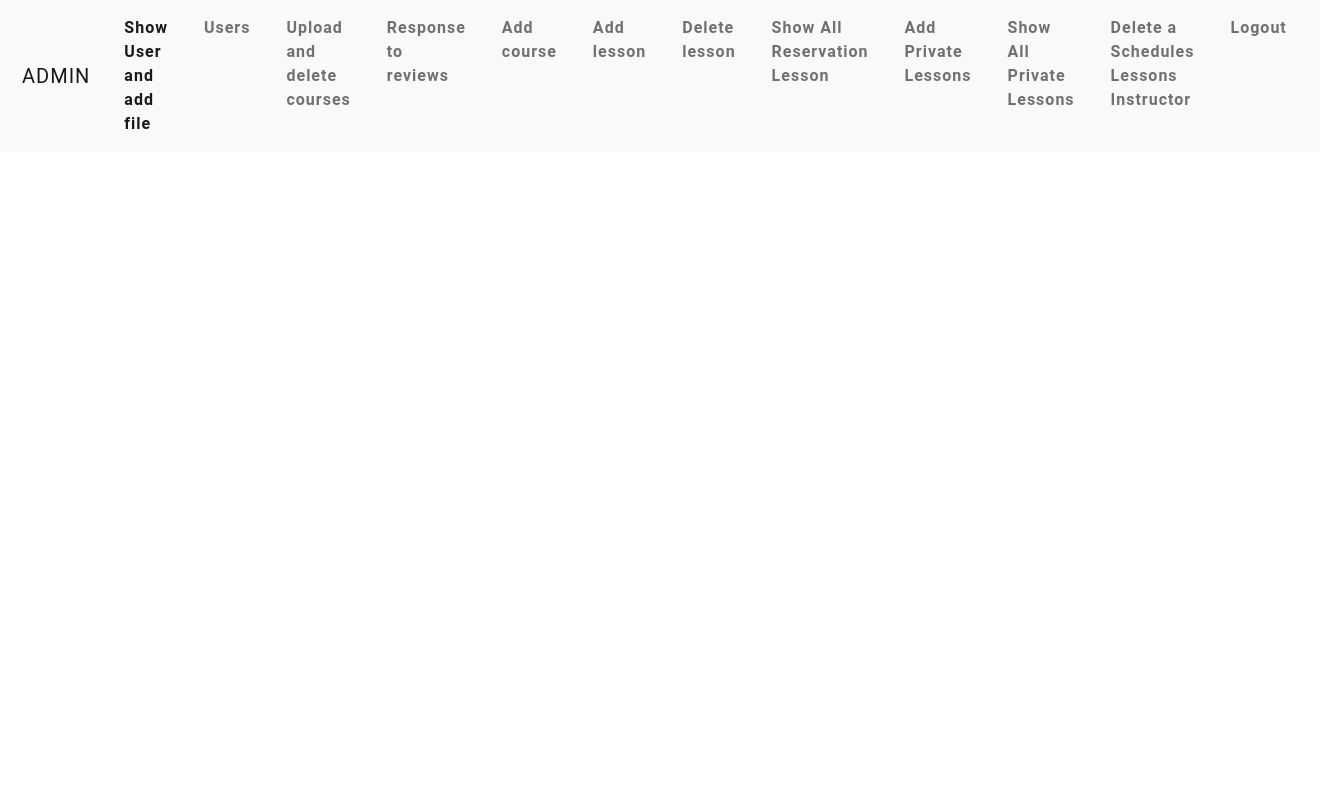
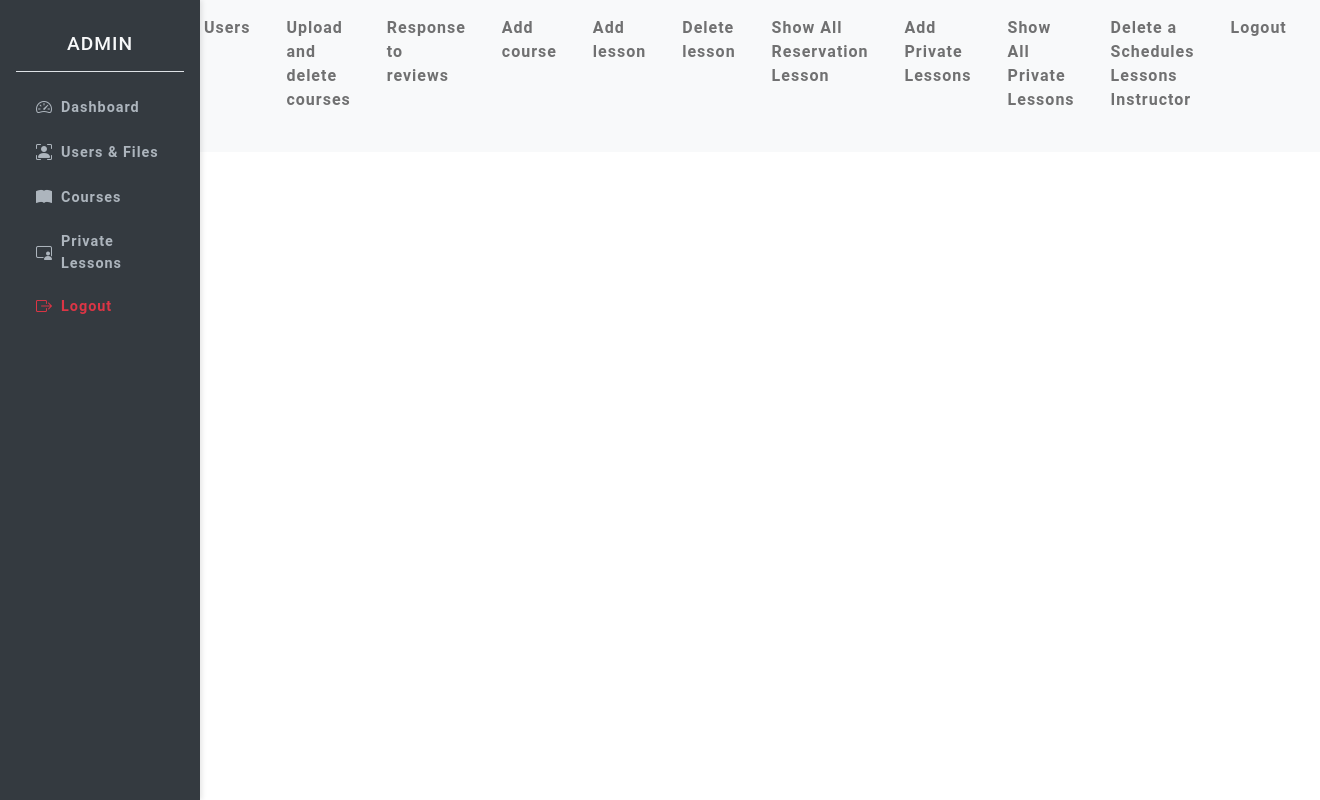
Before and after one commit to luigicast0408/KinesiaSportGiarre, a PHP site: page /Section/Admin/indexAdmin.php in a window 1320 px wide. Run offline with PHP 8.4, Linux system fonts and the light colour scheme; some libraries are stand-ins or nearby versions.

Commit message:
fix(indexAdmin.php): add panel for AMM

```diff
--- a/Section/Admin/indexAdmin.php
+++ b/Section/Admin/indexAdmin.php
@@ -11,11 +11,44 @@ require_once ("../../View/includeAll_lib.php");
     <link rel="stylesheet" type="text/css" href="../../style/style_nav.css">
     <link rel="stylesheet" type="text/css" href="../../style/style_cards.css">
     <link rel="stylesheet" type="text/css" href="../../style/style_header.css">
+    <link rel="stylesheet" type="text/css" href="../../style/style_sidebarAdmin.css">
     <title>ADMIN </title>
     <?php includeStyles() ?>
 </head>
 <body>
-<?php renderAdminNavbar() ?>
+<?php echo renderAdminNavbar() ?>
+<!-- Sidebar -->
+<!-- Sidebar -->
+<div class="sidebar p-3">
+    <h4 class="text-center py-3 border-bottom">Admin</h4>
+    <ul class="nav flex-column">
+        <li class="nav-item">
+            <a class="nav-link d-flex align-items-center" href="/Section/Admin/indexAdmin.php">
+                <i class="bi bi-speedometer2 me-2"></i> <span>Dashboard</span>
+            </a>
+        </li>
+        <li class="nav-item">
+            <a class="nav-link d-flex align-items-center" href="/Section/Admin/showUsersAddFile/indexShowUsersFile.php">
+                <i class="bi bi-person-bounding-box me-2"></i> <span>Users & Files</span>
+            </a>
+        </li>
+        <li class="nav-item">
+            <a class="nav-link d-flex align-items-center" href="/Section/Admin/showAllCourses/indexShowCourses.php">
+                <i class="bi bi-book-fill me-2"></i> <span>Courses</span>
+            </a>
+        </li>
+        <li class="nav-item">
+            <a class="nav-link d-flex align-items-center" href="/Section/Admin/showAllPrivateLessons/indexShowAllPrivateLessons.php">
+                <i class="bi bi-person-video3 me-2"></i> <span>Private Lessons</span>
+            </a>
+        </li>
+        <li class="nav-item">
+            <a class="nav-link d-flex align-items-center text-danger" href="/Section/Logout/logout.php">
+                <i class="bi bi-box-arrow-right me-2"></i> <span>Logout</span>
+            </a>
+        </li>
+    </ul>
+</div>
 
 </body>
 </html>
--- a/style/style_header.css
+++ b/style/style_header.css
@@ -1,9 +1,9 @@
 .header
 {
-    background-image: url("../Images/header/head.png"); /* immagine di sfondo */
-    background-size: cover; /* ridimensiona l'immagine per coprire l'intera area del contenitore */
-    background-position: center center; /* posiziona l'immagine al centro */
-    padding: 100px 4px; /* spazio sopra e sotto l'elemento */
-    text-align: center; /* allinea il testo al centro */
+    background-image: url("../Images/header/head.png");
+    background-size: cover;
+    background-position: center center;
+    padding: 100px 4px;
+    text-align: center;
     color: rebeccapurple;
 }
--- /dev/null
+++ b/style/style_sidebarAdmin.css
@@ -0,0 +1,48 @@
+.sidebar {
+    height: 100vh;
+    position: fixed;
+    top: 0;
+    left: 0;
+    width: 200px;
+    background-color: #343a40;
+    color: #fff;
+    overflow-y: auto;
+    box-shadow: 2px 0 5px rgba(0, 0, 0, 0.1);
+}
+
+.sidebar h4 {
+    font-size: 1.2rem;
+    color: #f8f9fa;
+    text-transform: uppercase;
+    margin-bottom: 1rem;
+}
+
+.sidebar .nav-link {
+    font-size: 0.9rem; /* Testo più piccolo */
+    color: #adb5bd;
+    padding: 8px 10px;
+    border-radius: 4px;
+    transition: all 0.3s ease-in-out;
+    display: flex;
+    align-items: center; /* Allinea icone e testo */
+}
+
+
+.sidebar .nav-link i {
+    font-size: 1rem;
+    margin-right: 8px;
+}
+
+.sidebar .nav-link:hover {
+    background-color: #495057;
+    color: #f8f9fa;
+}
+
+.sidebar .nav-link.active {
+    background-color: #007bff;
+    color: #fff;
+}
+
+.sidebar .nav-item:not(:last-child) {
+    margin-bottom: 5px;
+}
```
